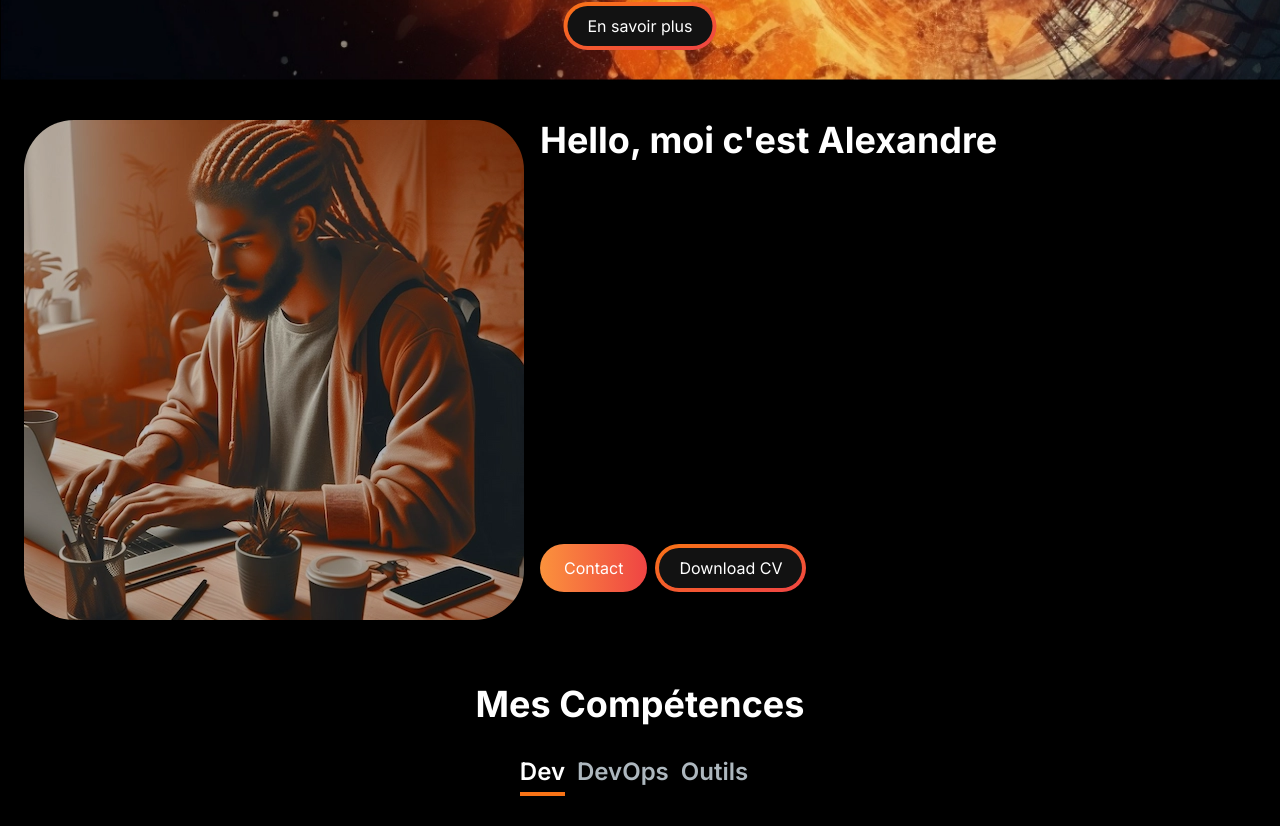
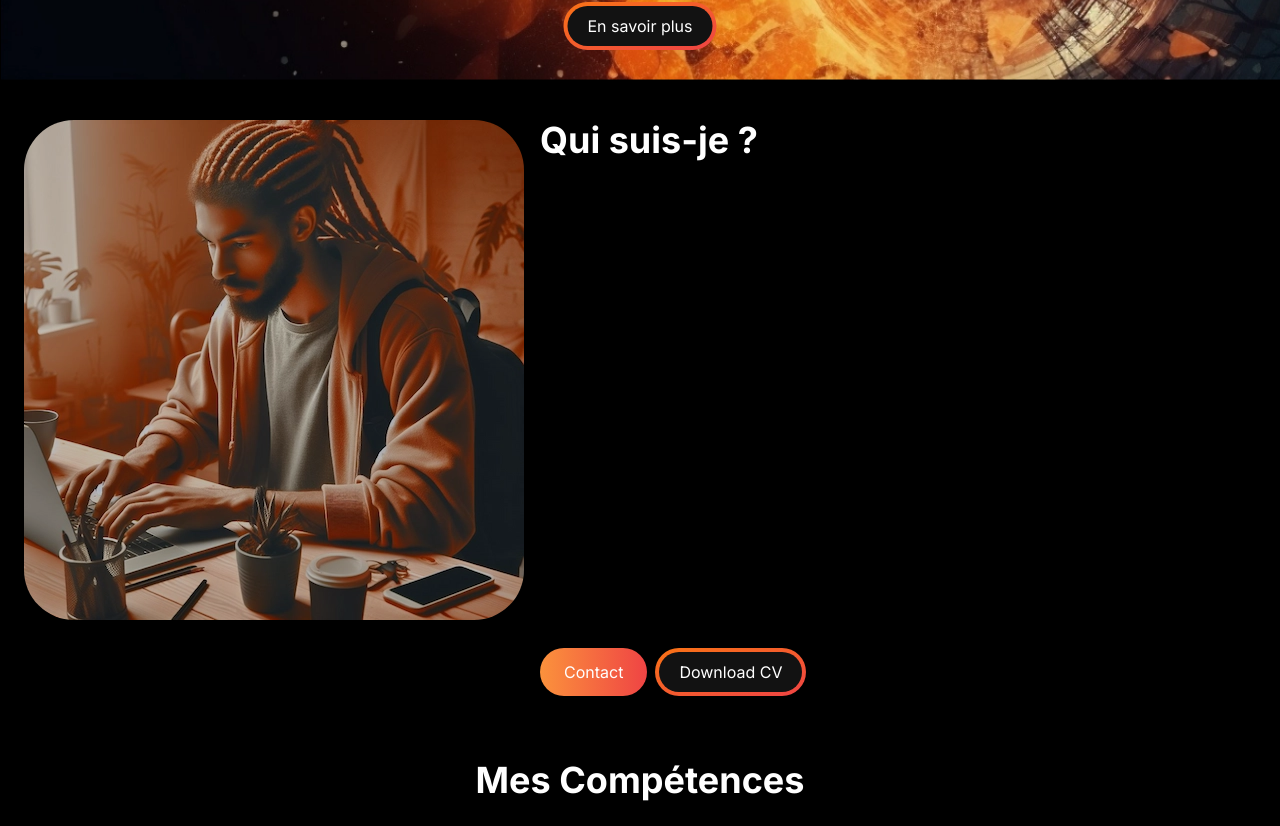
Before and after one commit to Arsonist-932/Portfolio-NextJS, a Next.js app: page / in a window 1280 px wide. Shown: the part 720-1546 px from the top of the page. Built offline with nearby package versions, Linux system fonts and the light colour scheme.

Commit message:
modif text About

```diff
--- a/src/components/AboutSection.jsx
+++ b/src/components/AboutSection.jsx
@@ -16,28 +16,31 @@ const AboutSection = () => {
         />
 
         <div className="flex flex-col gap-4">
-          <h2 className="text-4xl font-bold text-white mb-4">
-            Hello, moi c&apos;est Alexandre
-          </h2>
+          <h2 className="text-4xl font-bold text-white mb-2">Qui suis-je ?</h2>
 
           <p className="md:text-base lg:text-lg 2xl:text-2xl ">
-            Autodidacte, mon parcours en tant que développeur web a commencé de
-            manière à travers des projets personnels et des cours en ligne.
+            Je suis un autodidacte passionné par l&apos;informatique, ayant
+            suivi une formation intensive de 9 mois axée sur des technologies
+            modernes telles que React, Redux, Sass et Node.js.
             <br />
             <br />
-            J&apos;ai suivi fait le choix de suivre une formation de 9 mois chez
-            OpenClassrooms, où j&apos;ai acquis des compétences sur des
-            technologies comme React, Redux, Sass, ou Node.js, afin de créer des
-            applications web performantes, intuitive et conviviale. Je suis
-            toujours enthousiaste à l&apos;idée de me lancer dans de nouveaux
-            projets, d&apos;explorer de nouvelles technologies et de collaborer
-            avec des esprits créatifs.
+            Avec une expertise avancée dans la création d&apos;applications web
+            dynamiques et interactives, une maîtrise de Sass pour des styles CSS
+            modulaires et maintenables, ainsi qu&apos;une capacité à développer
+            des applications côté serveur robustes et évolutives avec Node.js.
             <br />
             <br />
-            N&apos;hésitez pas à consulter mon portfolio pour découvrir mes
-            réalisations. Si vous êtes intéressé par une collaboration ou si
-            vous souhaitez simplement discuter de projets, je serais ravi
-            d&apos;échanger avec vous !
+            J&apos;ai travaillé sur divers projets démontrant mes compétences
+            dans des contextes réels, notamment des applications web
+            interactives et des sites e-commerce.
+            <br />
+            <br />
+            Mon objectif est de continuer à évoluer en tant que développeur web,
+            en explorant de nouvelles technologies et en relevant de nouveaux
+            défis passionnants.
+            <br />
+            N&apos;hésitez pas à me contacter pour discuter de collaborations
+            potentielles ou pour en savoir plus sur mon travail.
           </p>
 
           <div className="flex flex-col md:flex-row gap-2">
```
